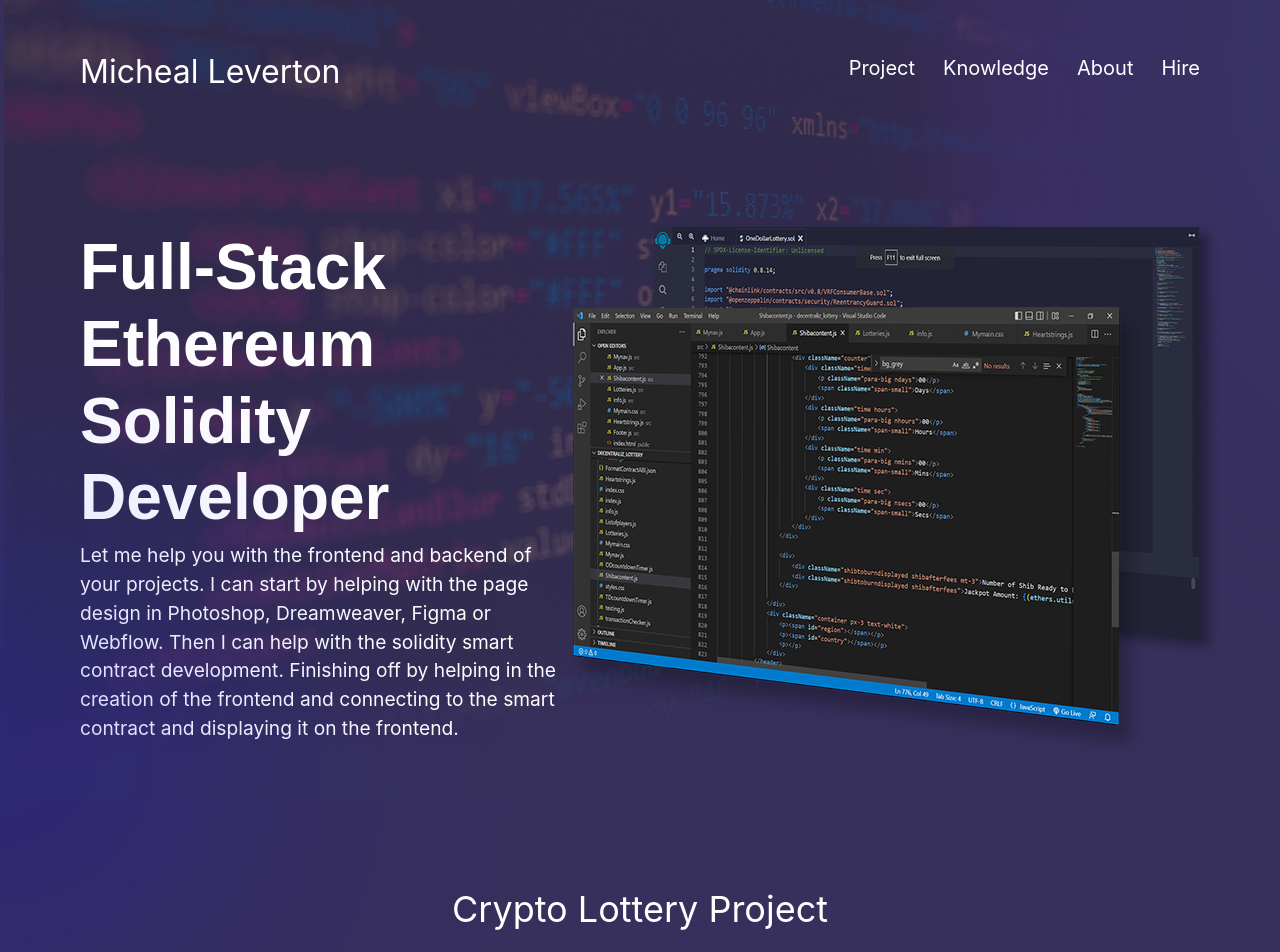
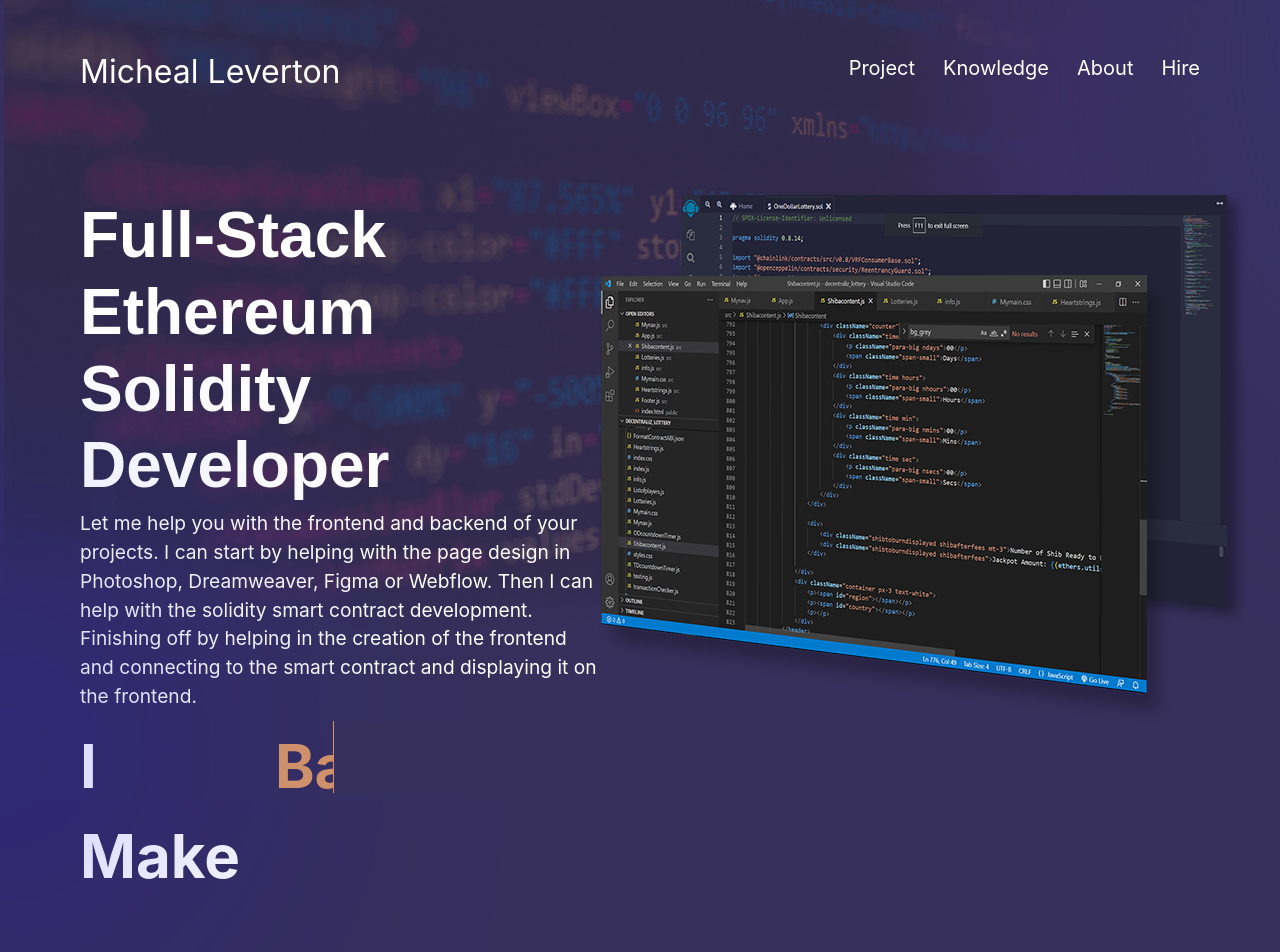
Before and after one commit to Michealleverton/micheallevertonportfolio, a React (Create React App) app: page / in a window 1280 px wide. Shown: the top 952 px of the page. Built offline with nearby package versions, Linux system fonts and the light colour scheme.

Commit message:
adding animated text

```diff
--- a/package.json
+++ b/package.json
@@ -18,7 +18,7 @@
     "web3": "^1.8.1"
   },
   "scripts": {
-    "start": "react-scripts start",
+    "lottery": "react-scripts start",
     "build": "react-scripts build",
     "test": "react-scripts test",
     "eject": "react-scripts eject"
--- a/src/About.js
+++ b/src/About.js
@@ -11,8 +11,8 @@ function About() {
         {/* <Imagemask /> */}
 
         <div className='minfoholder'>
-          <div className='profilecontainer textwhite mt-5'>
-            <div className='profilename'>Micheal Leverton</div>
+          <div className='profilecontainer textwhite mt-4'>
+            <div className='profilename mt-1'>Micheal Leverton</div>
             <div className='profiledescription'>Developer And Designer</div>
             <div className='profileaboutme'>Not even a year after the first computer came to market  in 1971, I was born. 8 years later I got my first computer and learned basic language and I've been coding ever since. I have seen the progression of the Web from start to Web3.0. The blockchain is in its infancy and I have decided to grow and learn with it. <br />My project will speak for itself.<br />Let me help you and your team continue to grow and succeed. </div>
             <div className='singlecol social-media-icons-white d-flex pt-4'>
--- a/src/FormTest.js
+++ b/src/FormTest.js
@@ -33,8 +33,8 @@ const FormTest = () => {
                             <input type="email" name="Email" className="" id="email" required />
                         </div>
                         <div className="">
-                            <label className="label_style">Subject </label>
-                            <input type="text" name="Subject" className="" id="subject" />
+                            <label className="label_style">Subject <span className="asterisk">*</span></label>
+                            <input type="text" name="Subject" className="" id="subject" required />
                         </div>
                         <div className="">
                             <label className="label_style">Phone Number </label>
--- a/src/Hero.js
+++ b/src/Hero.js
@@ -1,5 +1,6 @@
 import React from 'react'
 import heroimage from "./assets/screenshots.png"
+import "./typing_effect.css"
 
 function Hero() {
 
@@ -32,14 +33,28 @@ function Hero() {
                             Full-Stack<br />Ethereum Solidity<br />Developer
                         </h6>
                     </div>
+
                     <div>
                         <p className="paragraph_text_size textwhite" data-aos="fade-up"
                             data-aos-offset="150"
-                            data-aos-delay="200"
+                            data-aos-delay="5"
                             data-aos-duration="700"
                             data-aos-easing="ease-in-out">
                             Let me help you with the frontend and backend of your projects.  I can start by helping with the page design in Photoshop, Dreamweaver, Figma or Webflow. Then I can help with the solidity smart contract development. Finishing off by helping in the creation of the frontend and connecting to the smart contract and displaying it on the frontend.
                         </p>
+                    </div>
+                    <div data-aos="fade-up"
+                            data-aos-offset="150"
+                            data-aos-delay="5"
+                            data-aos-duration="700"
+                            data-aos-easing="ease-in-out" class="wrapper">
+                        <div class="static-txt">I Make</div>
+
+                        <ul class="dynamic-txts">
+                            <li><span>FrontEnds</span></li>
+                            <li><span>Middleware</span></li>
+                            <li><span>BackEnds</span></li>
+                        </ul>
                     </div>
                 </div>
 
--- a/src/styles.css
+++ b/src/styles.css
@@ -222,7 +222,7 @@ a.cleanlinks:hover {
 .hero_content_container {
   display: flex;
   flex-direction: row;
-  padding-top: 8rem;
+  padding-top: 6rem;
   margin-bottom: 100px;
 }
 
@@ -427,6 +427,7 @@ a.cleanlinks:hover {
   text-align: center;
   width: 100%;
   font-size: 36px;
+  font-weight: bold;
   padding-top: 25px;
 }
 
--- /dev/null
+++ b/src/typing_effect.css
@@ -0,0 +1,52 @@
+
+.wrapper{
+  display: flex;
+}
+.wrapper .static-txt{
+  color: #fff;
+  font-size: 60px;
+  font-weight: bold;
+}
+.wrapper .dynamic-txts{
+  margin-left: 15px;
+  height: 90px;
+  /* line-height: 90px; */
+  overflow: hidden;
+}
+.dynamic-txts li{
+  list-style: none;
+  color: #ce916c;
+  font-size: 60px;
+  font-weight: bold;
+  position: relative;
+  top: 0;
+  animation: slide 12s steps(4) infinite;
+}
+@keyframes slide {
+  100%{
+    top: -360px;
+  }
+}
+.dynamic-txts li span{
+  position: relative;
+  margin: 0;
+  /* line-height: 90px; */
+}
+.dynamic-txts li span::after{
+  content: "";
+  position: absolute;
+  left: 0;
+  height: 100%;
+  width: 100%;
+  background: #37305c;
+  border-left: 1px solid #ce916c;
+  animation: typing 3s steps(10) infinite;
+}
+@keyframes typing {
+  40%, 60%{
+    left: calc(100% + 1px);
+  }
+  100%{
+    left: 0;
+  }
+}
```
Also changed, not shown: src/assets/heroimage2.jpg, 1 other file (tests, documents, lock files or other folders).
